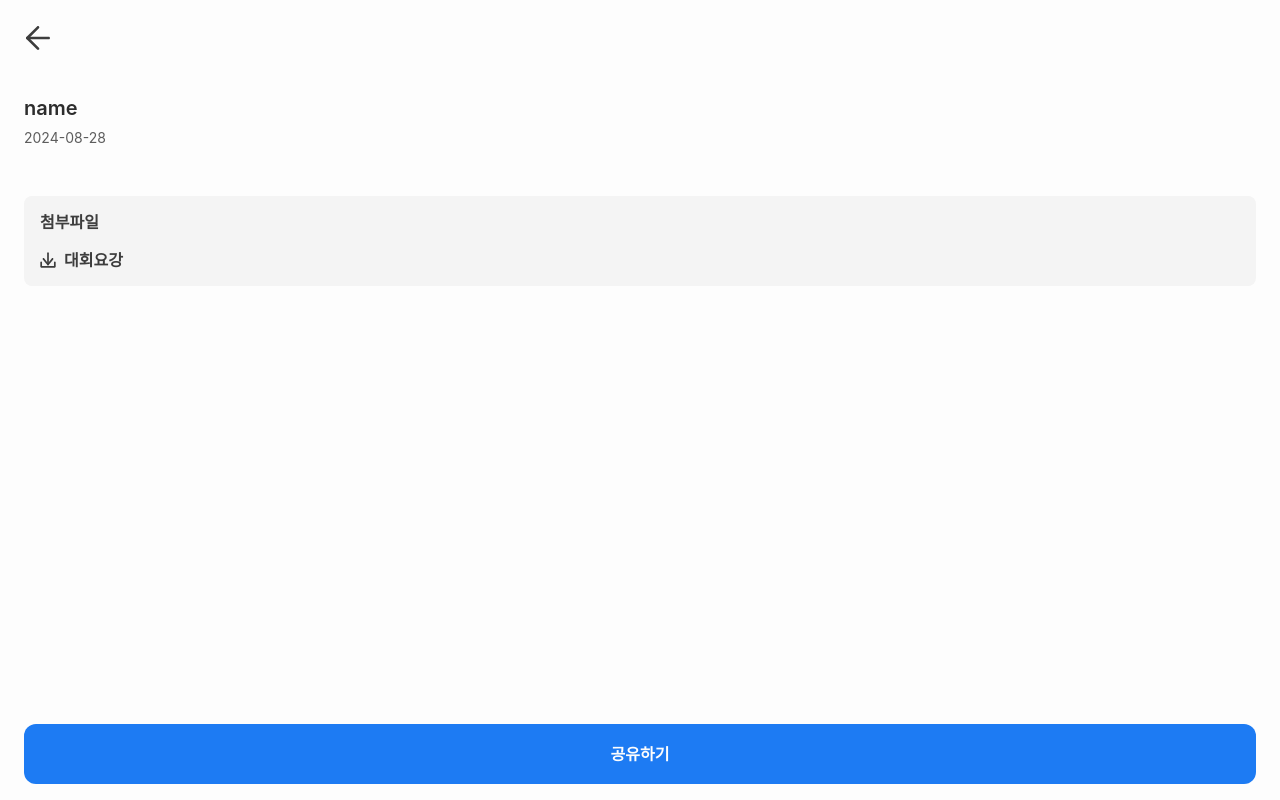
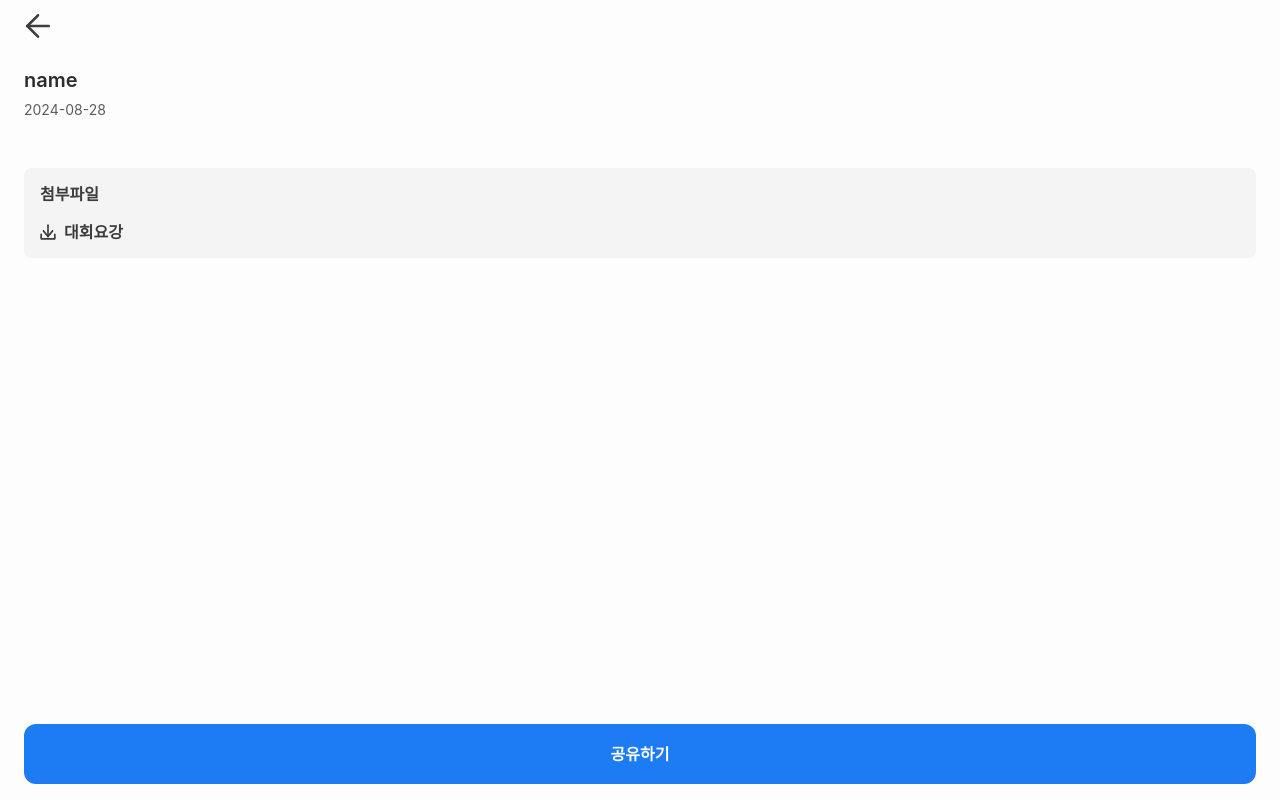
Before and after one commit to nohgijin/swimday-client, a Next.js app: page /schedule/1 in a window 1280 px wide. Built offline with nearby package versions, Linux system fonts and the light colour scheme; no server answers.

Commit message:
markup: 뒤로가기 공통화 시키기

```diff
--- a/app/duplicate/style.module.scss
+++ b/app/duplicate/style.module.scss
@@ -1,7 +1,7 @@
 .duplicate-page {
   width: 100%;
   height: 100vh;
-  padding: 12px 24px;
+  padding: 0 24px;
   background: $background-40;
 
   .input-wrapper {
--- a/app/schedule/[id]/page.tsx
+++ b/app/schedule/[id]/page.tsx
@@ -11,6 +11,7 @@ import React, { useEffect, useState } from "react";
 import Link from "next/link";
 import PdfViewer from "@/components/PdfViewer";
 import { usePinchZoomStore } from "@/store/usePinchZoomStore";
+import BackButton from "@/components/Back";
 
 function Page({ params: { id } }: { params: { id: string } }) {
   const router = useRouter();
@@ -59,9 +60,7 @@ function Page({ params: { id } }: { params: { id: string } }) {
   return (
     <main className={$["competition-detail-page"]}>
       <div className={$["competition-fixed"]}>
-        <ActionIcon className={$.back} variant={"transparent"} onClick={() => router.back()}>
-          <Back width={24} height={24} />
-        </ActionIcon>
+        <BackButton />
         <div className={$["competition-title-wrapper"]}>
           <div className={$.title}>{name}</div>
           <div className={$["update-date"]}>{start_date}</div>
--- a/app/schedule/[id]/style.module.scss
+++ b/app/schedule/[id]/style.module.scss
@@ -1,7 +1,7 @@
 .competition-detail-page {
   display: flex;
   flex-direction: column;
-  padding: 12px 24px 0 24px;
+  padding: 0 24px;
   background: $background-50;
   min-height: 100vh;
 
@@ -13,13 +13,8 @@
     z-index: 99999;
   }
 
-  .back {
-    width: auto;
-    margin: 12px auto 12px 0;
-  }
-
   .competition-title-wrapper {
-    padding: 24px 0;
+    padding: 8px 0 24px 0;
 
     .title {
       @include typo-semi-h1();
--- /dev/null
+++ b/components/Back/index.tsx
@@ -0,0 +1,27 @@
+import { ActionIcon } from "@mantine/core";
+import { useRouter } from "next/navigation";
+import Back from "@/assets/back.svg";
+import $ from "./style.module.scss";
+import { DefaultProps } from "@/types";
+import classNames from "classnames";
+
+function BackButton({ className, children }: DefaultProps) {
+  const router = useRouter();
+
+  return (
+    <div className={classNames($["back-button"], className)}>
+      <ActionIcon
+        component={"button"}
+        className={$["back"]}
+        variant={"transparent"}
+        onClick={() => {
+          router.back();
+        }}
+      >
+        <Back width={24} height={24} />
+      </ActionIcon>
+      {children}
+    </div>
+  );
+}
+export default BackButton;
--- /dev/null
+++ b/components/Back/style.module.scss
@@ -0,0 +1,6 @@
+.back-button {
+  display: flex;
+  align-items: center;
+  gap: 8px;
+  padding: 12px 0;
+}
```
Also changed, not shown: app/duplicate/page.tsx (+4 -4 lines), app/result/[id]/page.tsx (+2 -5 lines), app/result/page.tsx (+3 -12 lines), app/result/style.module.scss (+0 -11 lines).
